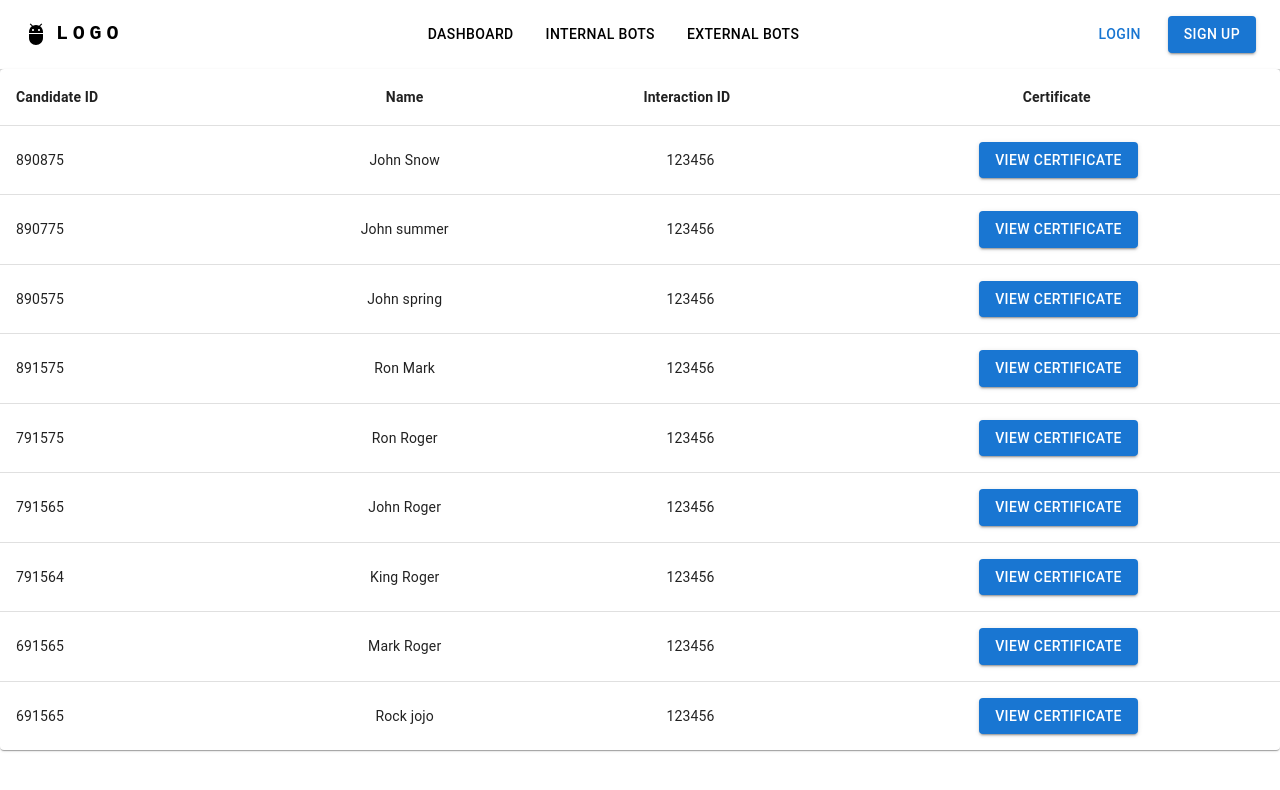
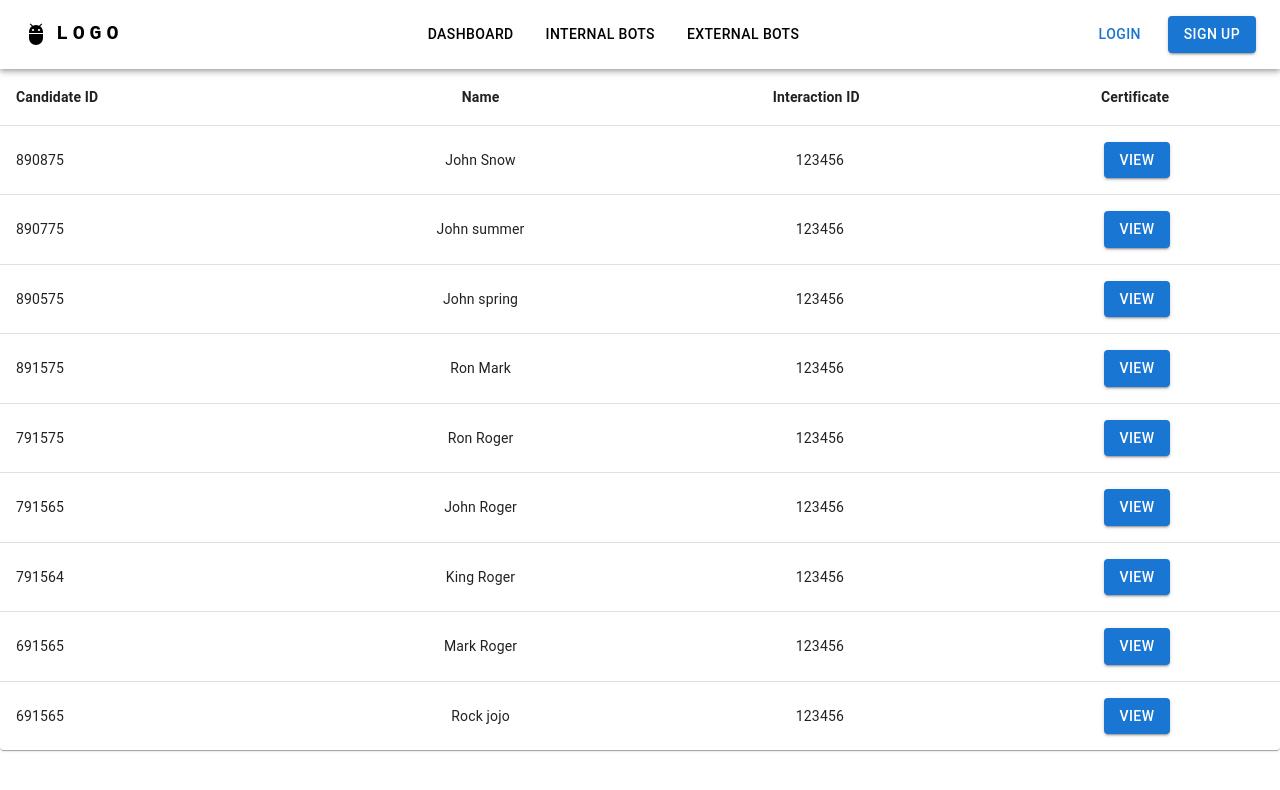
Before and after one commit to vaishnavipaliya11/certificate-generator, a React (Create React App) app: page / in a window 1280 px wide. Shown: the top 790 px of the page. Built offline with nearby package versions, Linux system fonts and the light colour scheme.

Commit message:
style: minor fixes

```diff
--- a/src/Components/Navbar/Navbar.jsx
+++ b/src/Components/Navbar/Navbar.jsx
@@ -30,6 +30,7 @@ function Navbar() {
         backgroundColor: "white",
         color: "black",
         boxShadow: "rgba(0, 0, 0, 0.24) 0px 3px 8px;",
+        position:"sticky", top:0,zIndex:10
       }}
       position="static"
     >
--- a/src/Components/Table/Table.jsx
+++ b/src/Components/Table/Table.jsx
@@ -98,7 +98,7 @@ function DataTable() {
                   }}}
                   onClick={() => navigateToCertificate(row.name.replaceAll(" ", "_"))}
                 >
-                  View Certificate
+                  View
                 </Button>
               </TableCell>
             </TableRow>
```
